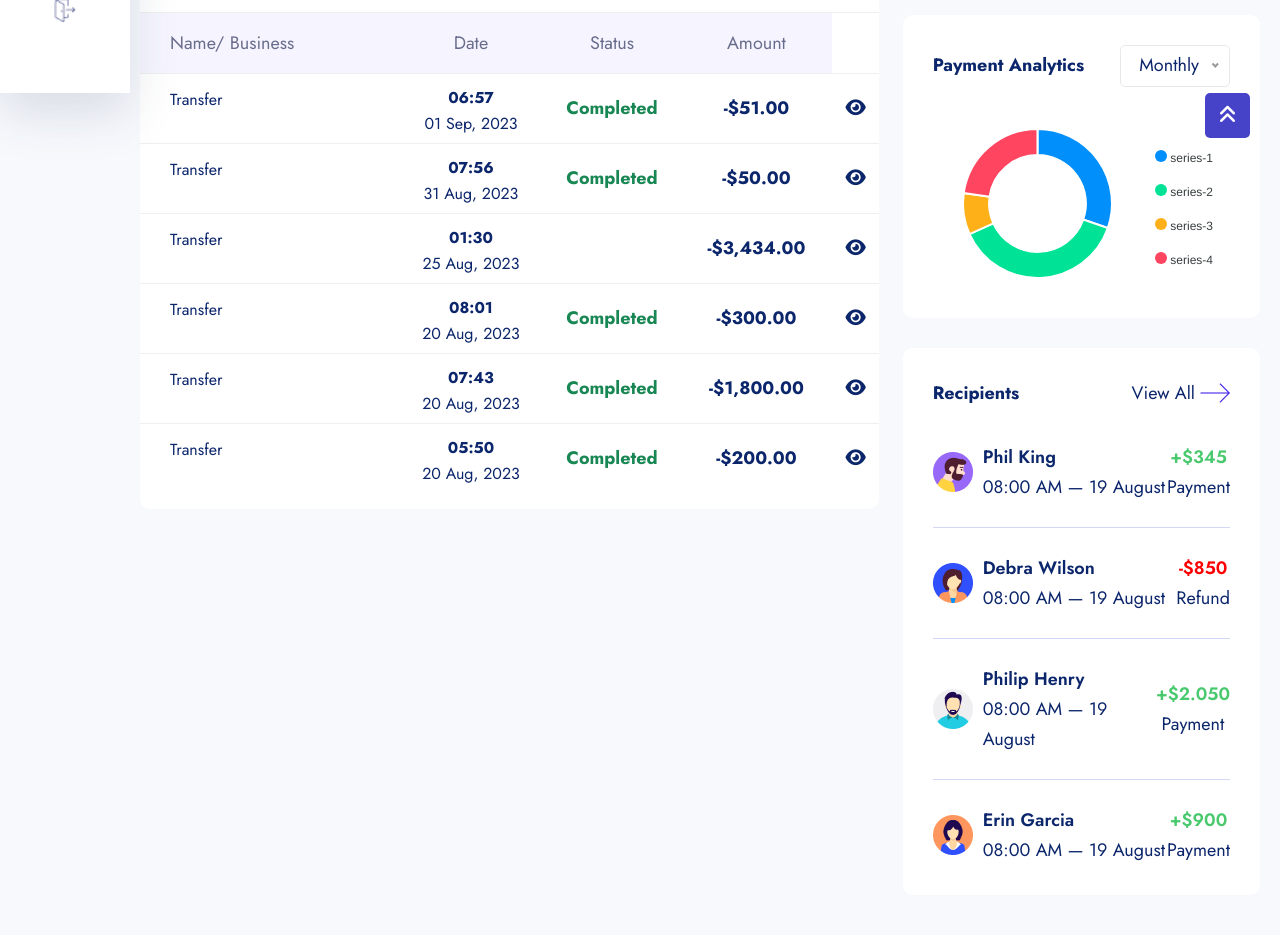
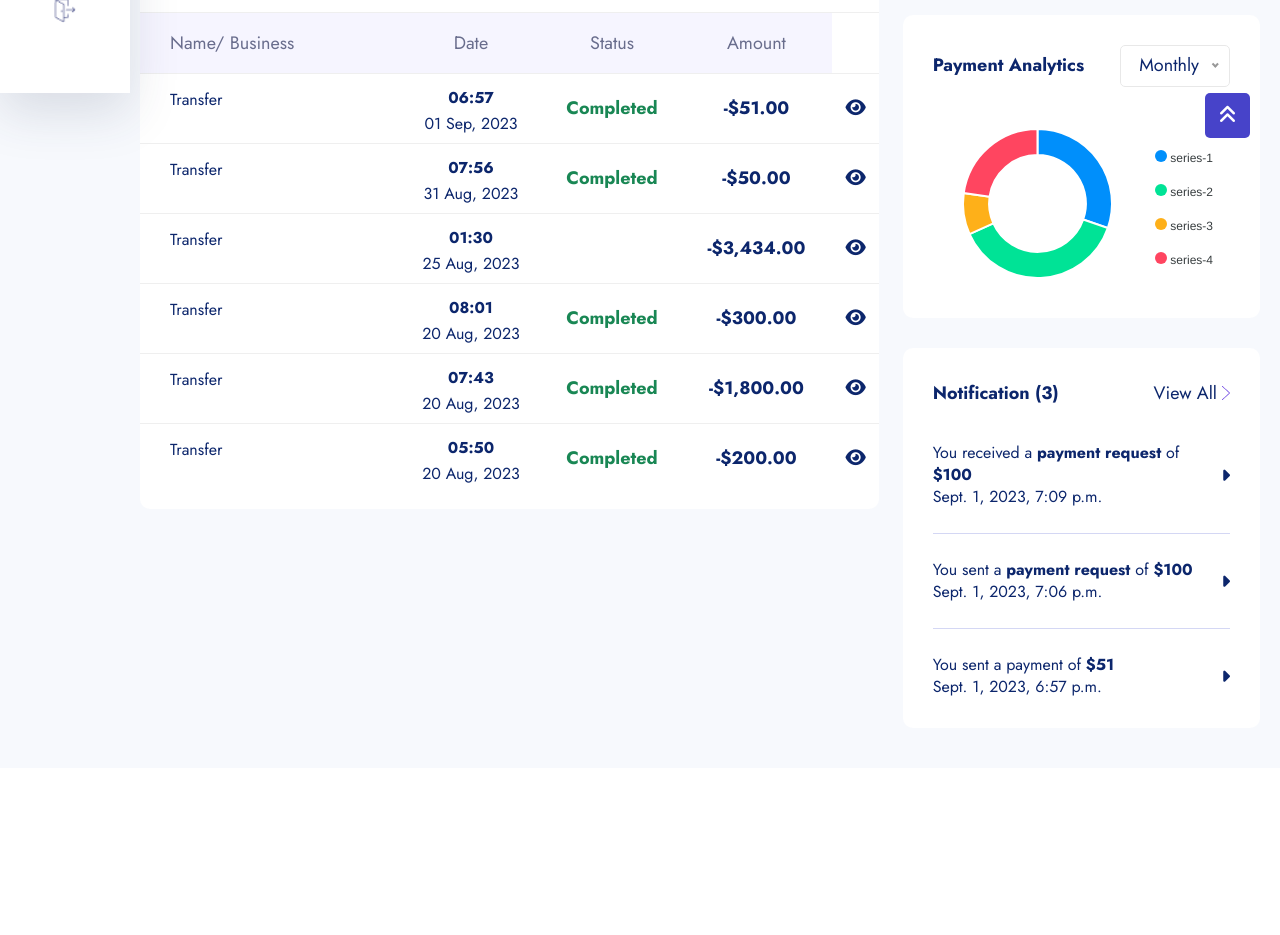
Before and after one commit to AbdelrahmanElsaeid/Banking-App-with-Django, a Django app: page /account/dashboard in a window 1280 px wide. Shown: the part 707-1642 px from the top of the page. After the commit the page ends 1403 px from the top, so only its background shows below. Run offline with Django 4.2, Linux system fonts and the light colour scheme; a user stored in the database is signed in; data comes from the database, SQL or seed files in the repository; both versions use the stored data as it was after the commit; some libraries are stand-ins or nearby versions.

Commit message:
add notifacations

```diff
--- a/project/settings.py
+++ b/project/settings.py
@@ -68,6 +68,7 @@ TEMPLATES = [
         "APP_DIRS": True,
         "OPTIONS": {
             "context_processors": [
+                'core.context_processor.default',
                 "django.template.context_processors.debug",
                 "django.template.context_processors.request",
                 "django.contrib.auth.context_processors.auth",
--- a/templates/account/dashboard.html
+++ b/templates/account/dashboard.html
@@ -430,65 +430,50 @@
                             </div>
                             <div class="single-item">
                                 <div class="section-text d-flex align-items-center justify-content-between">
-                                    <h6>Recipients</h6>
+                                    <h6>Notification ({{notifications.count}})</h6>
                                     <div class="view-all d-flex align-items-center">
                                         <a href="javascript:void(0)">View All</a>
-                                        <img src="assets/images/icon/right-arrow.png" alt="icon">
+                                        <img src="{% static 'assets1/images/icon/right-arrow.png' %}" alt="icon">
                                     </div>
                                 </div>
                                 <ul class="recipients-item">
-                                    <li>
-                                        <p class="left d-flex align-items-center">
-                                            <img src="assets/images/recipients-1.png" alt="icon">
-                                            <span class="info">
-                                                <span>Phil King</span>
-                                            <span>08:00 AM — 19 August</span>
-                                            </span>
-                                        </p>
-                                        <p class="right">
-                                            <span> +$345</span>
-                                            <span>Payment</span>
-                                        </p>
-                                    </li>
-                                    <li>
-                                        <p class="left d-flex align-items-center">
-                                            <img src="assets/images/recipients-2.png" alt="icon">
-                                            <span class="info">
-                                                <span>Debra Wilson</span>
-                                            <span>08:00 AM — 19 August</span>
-                                            </span>
-                                        </p>
-                                        <p class="right">
-                                            <span class="loss">-$850</span>
-                                            <span>Refund</span>
-                                        </p>
-                                    </li>
-                                    <li>
-                                        <p class="left d-flex align-items-center">
-                                            <img src="assets/images/recipients-3.png" alt="icon">
-                                            <span class="info">
-                                                <span>Philip Henry</span>
-                                            <span>08:00 AM — 19 August</span>
-                                            </span>
-                                        </p>
-                                        <p class="right">
-                                            <span>+$2.050</span>
-                                            <span>Payment</span>
-                                        </p>
-                                    </li>
-                                    <li>
-                                        <p class="left d-flex align-items-center">
-                                            <img src="assets/images/recipients-4.png" alt="icon">
-                                            <span class="info">
-                                                <span>Erin Garcia</span>
-                                            <span>08:00 AM — 19 August</span>
-                                            </span>
-                                        </p>
-                                        <p class="right">
-                                            <span> +$900</span>
-                                            <span>Payment</span>
-                                        </p>
-                                    </li>
+                                    {% for n in notifications %}
+                                        <li>
+
+                                            <a href="javascript:void(0)" class="d-flex">
+                                                <div class="text-area">
+
+                                                    {% if n.notification_type == "Credit Alert" %}
+                                                    <p class="mdr">You received a payment of <b>${{n.amount}}</b></p>
+                                                    {% endif %}
+                                                    {% if n.notification_type == "Debit Alert" %}
+                                                    <p class="mdr">You sent a payment of <b>${{n.amount}}</b></p>
+                                                    {% endif %}
+                                                    {% if n.notification_type == "Sent Payment Request" %}
+                                                    <p class="mdr">You sent a <b>payment request</b> of <b>${{n.amount}}</b></p>
+                                                    {% endif %}
+                                                    {% if n.notification_type == "Recieved Payment Request" %}
+                                                    <p class="mdr">You received a <b>payment request</b> of <b>${{n.amount}}</b></p>
+                                                    {% endif %}
+                                                    {% if n.notification_type == "Funded Credit Card" %}
+                                                    <p class="mdr">You funded your credit card with <b>${{n.amount}}</b></p>
+                                                    {% endif %}
+                                                    {% if n.notification_type == "Withdrew Credit Card Funds" %}
+                                                    <p class="mdr">You withdrew <b>${{n.amount}}</b> from your credit card</p>
+                                                    {% endif %}
+                                                    {% if n.notification_type == "Deleted Credit Card" %}
+                                                    <p class="mdr">You deleted your credit card</p>
+                                                    {% endif %}
+                                                    {% if n.notification_type == "Added Credit Card" %}
+                                                    <p class="mdr">You added a new  credit card</p>
+                                                    {% endif %}
+
+                                                    <p class="mdr time-area">{{n.date}}</p>
+                                                </div>
+                                            </a>
+                                            <i class="fa-solid fa-caret-right"></i>
+                                        </li>
+                                        {% endfor %}
                                 </ul>
                             </div>
                         </div>
--- a/templates/partials/dashboard-base.html
+++ b/templates/partials/dashboard-base.html
@@ -67,62 +67,48 @@
                                 <div class="main-area notifications-content">
                                     <div class="head-area d-flex justify-content-between">
                                         <h5>Notifications</h5>
-                                        <span class="mdr">4</span>
+                                        <span class="mdr">{{ notifications.count }}</span>
+
                                     </div>
                                     <ul>
+                                        {% for n in notifications %}
                                         <li>
+
                                             <a href="javascript:void(0)" class="d-flex">
-                                                <div class="img-area">
-                                                    <img src="{% static 'assets1/images/user-1.png' %}" class="max-un" alt="image">
-                                                </div>
                                                 <div class="text-area">
-                                                    <p class="mdr">You received a payment of <b>$134.00</b> from <b>Anna
-                                                            Green</b></p>
-                                                    <p class="mdr time-area">09.39AM</p>
+
+                                                    {% if n.notification_type == "Credit Alert" %}
+                                                    <p class="mdr">You received a payment of <b>${{n.amount}}</b></p>
+                                                    {% endif %}
+                                                    {% if n.notification_type == "Debit Alert" %}
+                                                    <p class="mdr">You sent a payment of <b>${{n.amount}}</b></p>
+                                                    {% endif %}
+                                                    {% if n.notification_type == "Sent Payment Request" %}
+                                                    <p class="mdr">You sent a <b>payment request</b> of <b>${{n.amount}}</b></p>
+                                                    {% endif %}
+                                                    {% if n.notification_type == "Recieved Payment Request" %}
+                                                    <p class="mdr">You received a <b>payment request</b> of <b>${{n.amount}}</b></p>
+                                                    {% endif %}
+                                                    {% if n.notification_type == "Funded Credit Card" %}
+                                                    <p class="mdr">You funded your credit card with <b>${{n.amount}}</b></p>
+                                                    {% endif %}
+                                                    {% if n.notification_type == "Withdrew Credit Card Funds" %}
+                                                    <p class="mdr">You withdrew <b>${{n.amount}}</b> from your credit card</p>
+                                                    {% endif %}
+                                                    {% if n.notification_type == "Deleted Credit Card" %}
+                                                    <p class="mdr">You deleted your credit card</p>
+                                                    {% endif %}
+                                                    {% if n.notification_type == "Added Credit Card" %}
+                                                    <p class="mdr">You added a new  credit card</p>
+                                                    {% endif %}
+
+                                                    <p class="mdr time-area">{{n.date}}</p>
                                                 </div>
                                             </a>
                                             <i class="fa-solid fa-caret-right"></i>
                                         </li>
-                                        <li>
-                                            <a href="javascript:void(0)" class="d-flex">
-                                                <div class="img-area">
-                                                    <img src="{% static 'assets1/images/user-2.png' %}" class="max-un" alt="image">
-                                                </div>
-                                                <div class="text-area">
-                                                    <p class="mdr"><b>James Deed</b> requested a payment of
-                                                        <b>£890.00</b>
-                                                    </p>
-                                                    <p class="mdr time-area">08.09AM</p>
-                                                </div>
-                                            </a>
-                                            <i class="fa-solid fa-caret-right"></i>
-                                        </li>
-                                        <li>
-                                            <a href="javascript:void(0)" class="d-flex">
-                                                <div class="img-area">
-                                                    <img src="{% static 'assets1/images/master-card.png' %}" class="max-un" alt="image">
-                                                </div>
-                                                <div class="text-area">
-                                                    <p class="mdr">Your new payment method has beed added successfully
-                                                    </p>
-                                                    <p class="mdr time-area">09.39AM</p>
-                                                </div>
-                                            </a>
-                                            <i class="fa-solid fa-caret-right"></i>
-                                        </li>
-                                        <li>
-                                            <a href="javascript:void(0)" class="d-flex">
-                                                <div class="img-area">
-                                                    <img src="{% static 'assets1/images/user-3.png' %}" class="max-un" alt="image">
-                                                </div>
-                                                <div class="text-area">
-                                                    <p class="mdr">You received a payment of <b>$250.00</b> from Goerge Michael
-                                                    </p>
-                                                    <p class="mdr time-area">Yesterday</p>
-                                                </div>
-                                            </a>
-                                            <i class="fa-solid fa-caret-right"></i>
-                                        </li>
+                                        {% endfor %}
+
                                     </ul>
                                 </div>
                             </div>
```
Also changed, not shown: core/admin.py (+6 -1 lines), core/context_processor.py (added, +16 -0 lines), core/credit_card.py (+21 -1 lines), core/models.py (+32 -0 lines), core/payment_request.py (+14 -1 lines), core/transfare.py (+15 -1 lines), core/migrations/0003_notification.py (added), db.sqlite3.
